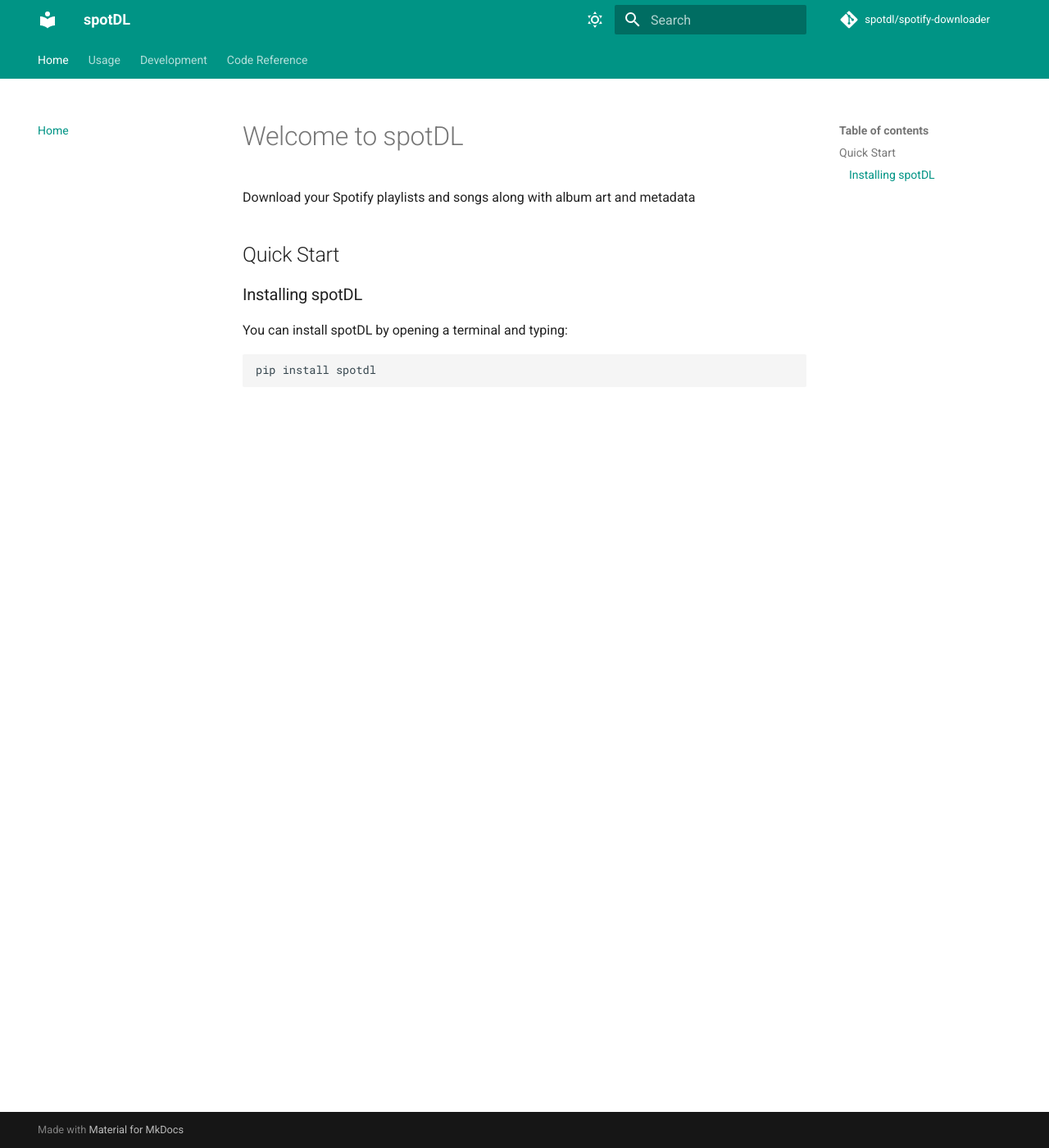
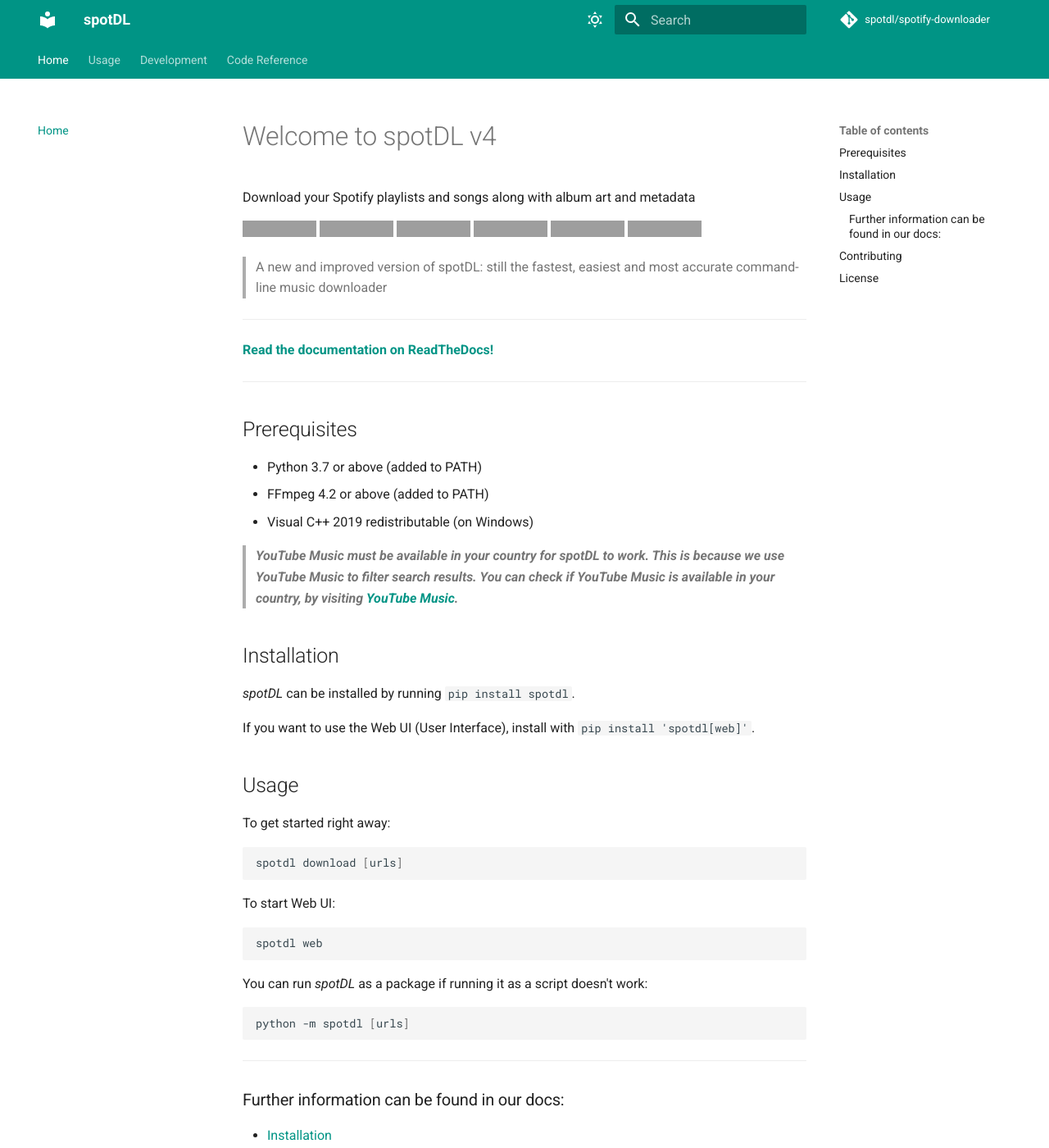
Before and after one commit to spotDL/spotify-downloader, an MkDocs documentation site: the page built from docs/index.md, in a window 1280 px wide and 1400 px high. Shown: the whole window at 82% size. Built offline with MkDocs 1.6.1 and Material for MkDocs 9.7.7, drawn with Linux system fonts in a browser that asks for light colours; comment, search, counter and statistics services are not loaded; some of the changed text lies outside the part shown; grey boxes are pictures that could not be loaded.

Commit message:
more documentation

````diff
--- a/docs/index.md
+++ b/docs/index.md
@@ -1,13 +1,72 @@
-# Welcome to spotDL
+<!--- mdformat-toc start --slug=github --->
+
+# Welcome to spotDL v4
 
 Download your Spotify playlists and songs along with album art and metadata
 
-## Quick Start
+[![MIT License](https://img.shields.io/apm/l/atomic-design-ui.svg?style=flat-square&color=44CC11)](https://github.com/spotDL/spotify-downloader/blob/master/LICENSE)
+[![pypi version](https://img.shields.io/pypi/pyversions/spotDL?color=%2344CC11&style=flat-square)](https://pypi.org/project/spotdl/)
+![GitHub commits since latest release (by date)](https://img.shields.io/github/commits-since/spotDL/spotify-downloader/latest?color=44CC11&style=flat-square)
+[![PyPi downloads](https://img.shields.io/pypi/dw/spotDL?label=downloads@pypi&color=344CC11&style=flat-square)](https://pypi.org/project/spotdl/)
+![Contributors](https://img.shields.io/github/contributors/spotDL/spotify-downloader?style=flat-square)
+[![Discord](https://img.shields.io/discord/771628785447337985?label=discord&logo=discord&style=flat-square)](https://discord.gg/xCa23pwJWY)
 
-### Installing spotDL
+> A new and improved version of spotDL: still the fastest, easiest and most accurate command-line music downloader
 
-You can install spotDL by opening a terminal and typing:
+---
 
-```shell
-pip install spotdl
+**[Read the documentation on ReadTheDocs!](https://spotify-downloader.readthedocs.io/en/latest/)**
+
+---
+
+## Prerequisites
+
+- Python 3.7 or above (added to PATH)
+- FFmpeg 4.2 or above (added to PATH)
+- Visual C++ 2019 redistributable (on Windows)
+
+> **_YouTube Music must be available in your country for spotDL to work. This is because we use YouTube Music to filter search results. You can check if YouTube Music is available in your country, by visiting [YouTube Music](https://music.youtube.com)._**
+
+## Installation
+
+_spotDL_ can be installed by running `pip install spotdl`.
+
+
+If you want to use the Web UI (User Interface), install with
+`pip install 'spotdl[web]'`.
+
+## Usage
+
+To get started right away:
+
+```sh
+spotdl download [urls]
 ```
+
+To start Web UI:
+```sh
+spotdl web
+```
+
+You can run _spotDL_ as a package if running it as a script doesn't work:
+
+```sh
+python -m spotdl [urls]
+```
+
+---
+
+### Further information can be found in our docs:
+
+- [Installation](https://spotify-downloader.readthedocs.io/en/latest/installation/)
+- [Usage](https://spotify-downloader.readthedocs.io/en/latest/usage/)
+- [Troubleshooting / FAQ Guide](https://spotify-downloader.readthedocs.io/en/latest/troubleshooting/)
+
+## Contributing
+
+Interested in contributing? Check out our [CONTRIBUTING.md](https://spotify-downloader.readthedocs.io/en/latest/CONTRIBUTING/) to find
+resources around contributing along with a guide on how to set up a development environment.
+
+## License
+
+This project is Licensed under the [MIT](https://github.com/spotDL/spotify-downloader/blob/master/LICENSE) License.
--- a/mkdocs.yml
+++ b/mkdocs.yml
@@ -10,6 +10,7 @@
 - Home: index.md
 - Usage:
   - Installation: installation.md
+  - Usage: usage.md
   - Troubleshooting: troubleshooting.md
 - Development:
   - Code Of Conduct: CODE_OF_CONDUCT.md
@@ -63,14 +64,14 @@
 - pymdownx.details
 - pymdownx.emoji
 - pymdownx.magiclink
+- pymdownx.tasklist
+- pymdownx.superfences
 - pymdownx.snippets:
     check_paths: true
-- pymdownx.superfences
+- pymdownx.tabbed:
+    alternate_style: true
 - pymdownx.highlight:
     use_pygments: true
     pygments_lang_class: true
-- pymdownx.tabbed:
-    alternate_style: true
-- pymdownx.tasklist
 - toc:
     permalink: "¤"
````
Also changed, not shown: README.md (+54 -5 lines), docs/installation.md (+0 -4 lines), docs/usage.md (added, +325 -0 lines).
